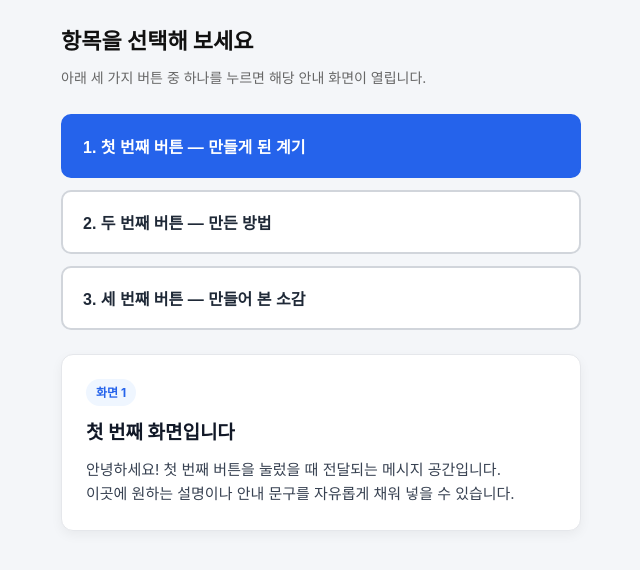
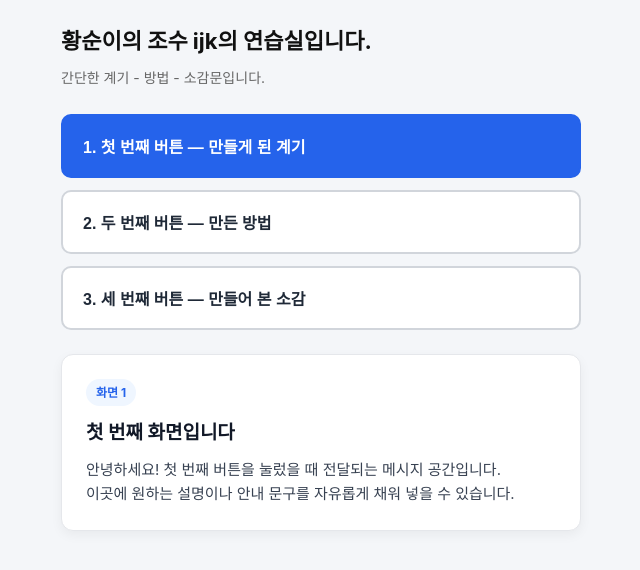
Before and after one commit to ok456456-sys/example-ijk, a plain HTML site: page index.html in a window 1280 px wide. Shown: the whole page, without its empty margins (319-959 px from the left). Drawn offline with Linux system fonts and the light colour scheme.

Commit message:
Update index.html

```diff
--- a/index.html
+++ b/index.html
@@ -107,8 +107,8 @@
 </head>
 <body>
   <div class="container">
-    <h1>항목을 선택해 보세요</h1>
-    <p class="subtitle">아래 세 가지 버튼 중 하나를 누르면 해당 안내 화면이 열립니다.</p>
+    <h1>황순이의 조수 ijk의 연습실입니다.</h1>
+    <p class="subtitle">간단한 계기 - 방법 - 소감문입니다.</p>
 
     <!-- 버튼 3개 목록 -->
     <div class="button-list">
```
